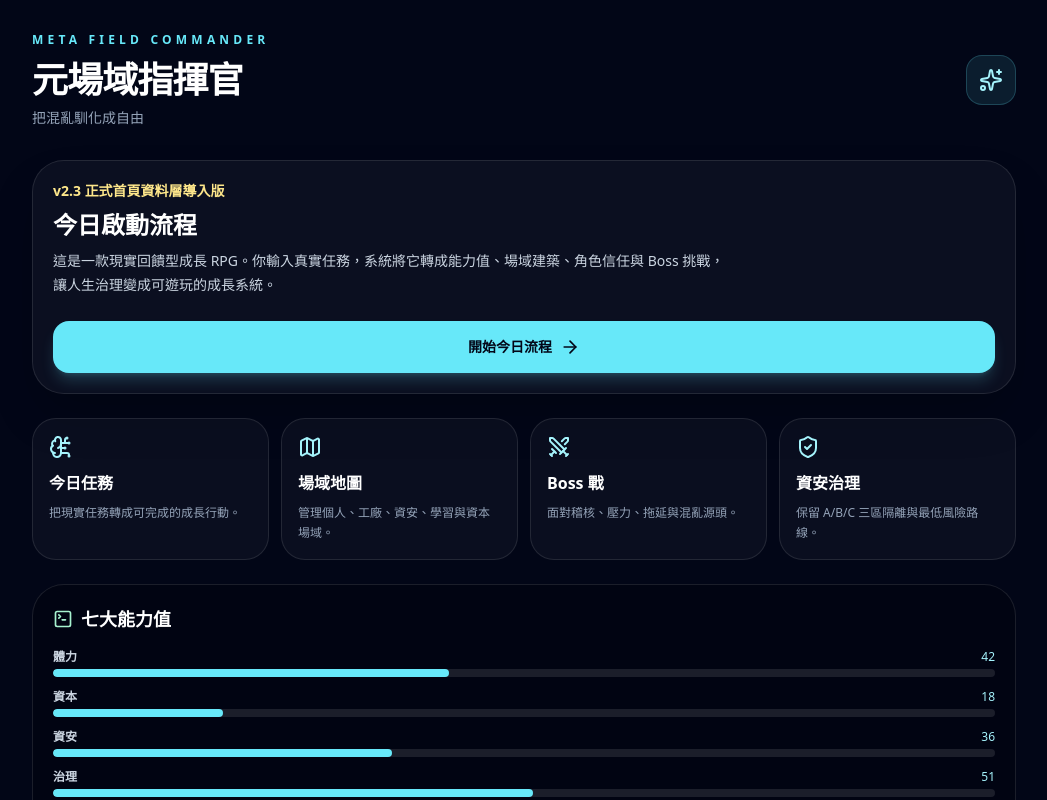
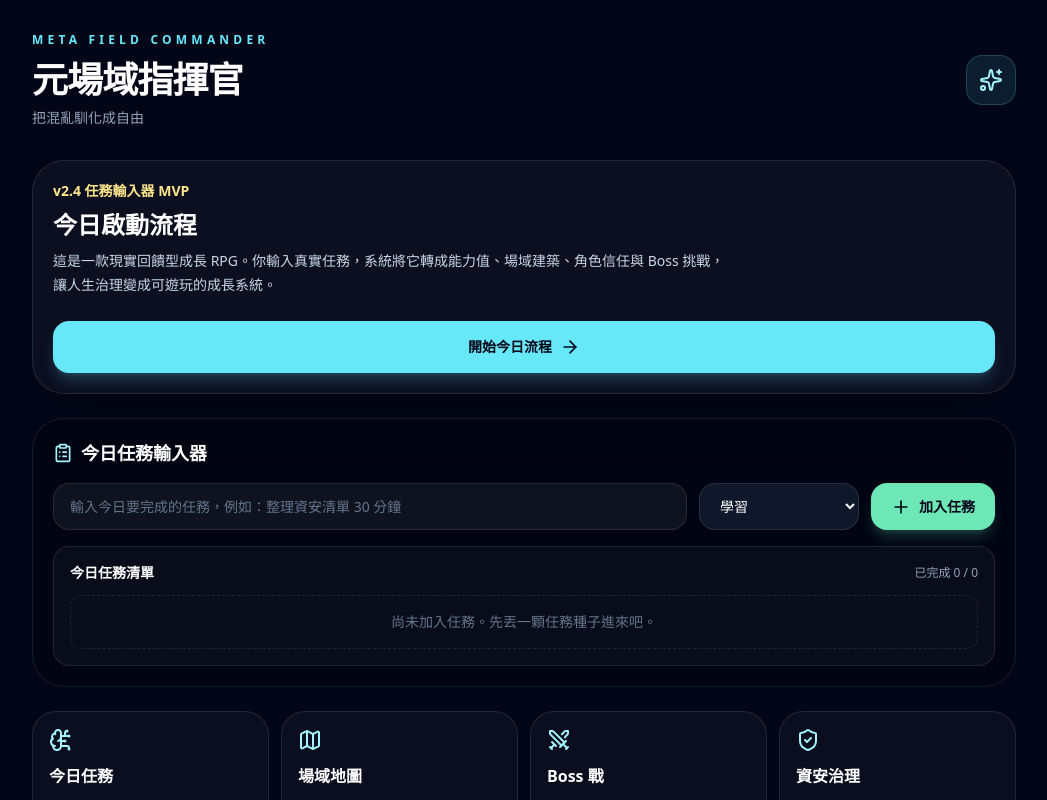
Before and after one commit to ken12121122-dotcom/meta-field-commander, a React (Vite) app: page / in a window 1280 px wide. Shown: the top 800 px of the page, without its empty margins (116-1163 px from the left). Built offline with nearby package versions, Linux system fonts and the light colour scheme.

Commit message:
feat: add task input MVP

```diff
--- a/src/App.jsx
+++ b/src/App.jsx
@@ -1,4 +1,4 @@
-import React from "react";
+import React, { useState } from "react";
 import {
   Sparkles,
   ShieldCheck,
@@ -7,6 +7,9 @@ import {
   BrainCircuit,
   TerminalSquare,
   ArrowRight,
+  Plus,
+  ClipboardList,
+  CheckCircle2,
 } from "lucide-react";
 import { homeMeta, homeModules, homeStats } from "./data/homeConfig";
 
@@ -17,7 +20,47 @@ const iconMap = {
   ShieldCheck,
 };
 
+const taskTypes = [
+  "學習",
+  "工作",
+  "資安",
+  "治理",
+  "健身",
+  "生活",
+  "創作",
+];
+
 function App() {
+  const [taskText, setTaskText] = useState("");
+  const [taskType, setTaskType] = useState("學習");
+  const [tasks, setTasks] = useState([]);
+
+  const addTask = () => {
+    const trimmed = taskText.trim();
+
+    if (!trimmed) return;
+
+    const nextTask = {
+      id: crypto.randomUUID(),
+      text: trimmed,
+      type: taskType,
+      done: false,
+    };
+
+    setTasks((prev) => [nextTask, ...prev]);
+    setTaskText("");
+  };
+
+  const toggleTask = (id) => {
+    setTasks((prev) =>
+      prev.map((task) =>
+        task.id === id ? { ...task, done: !task.done } : task
+      )
+    );
+  };
+
+  const completedCount = tasks.filter((task) => task.done).length;
+
   return (
     <main className="min-h-screen bg-slate-950 text-white">
       <section className="mx-auto flex min-h-screen max-w-5xl flex-col px-5 py-8">
@@ -42,7 +85,7 @@ function App() {
         <section className="grid gap-4 rounded-[2rem] border border-white/10 bg-white/[0.04] p-5 shadow-2xl">
           <div>
             <p className="text-sm font-bold text-amber-200">
-              {homeMeta.version} {homeMeta.label}
+              v2.4 任務輸入器 MVP
             </p>
             <h2 className="mt-2 text-2xl font-black">今日啟動流程</h2>
             <p className="mt-2 max-w-2xl text-sm leading-6 text-slate-300">
@@ -54,6 +97,91 @@ function App() {
             開始今日流程
             <ArrowRight className="h-5 w-5" />
           </button>
+        </section>
+
+        <section className="mt-6 rounded-[2rem] border border-cyan-200/10 bg-black/20 p-5">
+          <div className="mb-4 flex items-center gap-2">
+            <ClipboardList className="h-5 w-5 text-cyan-200" />
+            <h2 className="text-lg font-black">今日任務輸入器</h2>
+          </div>
+
+          <div className="grid gap-3 md:grid-cols-[1fr_160px_auto]">
+            <input
+              value={taskText}
+              onChange={(event) => setTaskText(event.target.value)}
+              onKeyDown={(event) => {
+                if (event.key === "Enter") addTask();
+              }}
+              placeholder="輸入今日要完成的任務，例如：整理資安清單 30 分鐘"
+              className="rounded-2xl border border-white/10 bg-white/[0.06] px-4 py-3 text-sm text-white outline-none placeholder:text-slate-500 focus:border-cyan-300/60"
+            />
+
+            <select
+              value={taskType}
+              onChange={(event) => setTaskType(event.target.value)}
+              className="rounded-2xl border border-white/10 bg-slate-900 px-4 py-3 text-sm text-white outline-none focus:border-cyan-300/60"
+            >
+              {taskTypes.map((type) => (
+                <option key={type} value={type}>
+                  {type}
+                </option>
+              ))}
+            </select>
+
+            <button
+              onClick={addTask}
+              className="flex items-center justify-center gap-2 rounded-2xl bg-emerald-300 px-5 py-3 text-sm font-black text-slate-950 shadow-lg shadow-emerald-300/20"
+            >
+              <Plus className="h-5 w-5" />
+              加入任務
+            </button>
+          </div>
+
+          <div className="mt-4 rounded-2xl border border-white/10 bg-white/[0.035] p-4">
+            <div className="mb-3 flex items-center justify-between">
+              <p className="text-sm font-black text-white">今日任務清單</p>
+              <p className="text-xs text-slate-400">
+                已完成 {completedCount} / {tasks.length}
+              </p>
+            </div>
+
+            {tasks.length === 0 ? (
+              <p className="rounded-xl border border-dashed border-white/10 p-4 text-center text-sm text-slate-500">
+                尚未加入任務。先丟一顆任務種子進來吧。
+              </p>
+            ) : (
+              <div className="space-y-2">
+                {tasks.map((task) => (
+                  <button
+                    key={task.id}
+                    onClick={() => toggleTask(task.id)}
+                    className="flex w-full items-center justify-between gap-3 rounded-2xl border border-white/10 bg-slate-900/70 p-3 text-left"
+                  >
+                    <div>
+                      <span className="mb-1 inline-flex rounded-full bg-cyan-300/10 px-2 py-1 text-[10px] font-black text-cyan-100">
+                        {task.type}
+                      </span>
+                      <p
+                        className={`text-sm font-bold ${
+                          task.done
+                            ? "text-slate-500 line-through"
+                            : "text-slate-100"
+                        }`}
+                      >
+                        {task.text}
+                      </p>
+                    </div>
+
+                    <CheckCircle2
+                      className={`h-5 w-5 shrink-0 ${
+                        task.done ? "text-emerald-300" : "text-slate-600"
+                      }`}
+                    />
+                  </button>
+                ))}
+              </div>
+            )}
+          </div>
         </section>
 
         <section className="mt-6 grid gap-3 sm:grid-cols-2 lg:grid-cols-4">
@@ -99,7 +227,7 @@ function App() {
         </section>
 
         <footer className="mt-auto pt-8 text-center text-xs text-slate-500">
-          {homeMeta.footer}
+          v2.4｜任務輸入器 MVP 已接入｜下一步：任務轉能力值
         </footer>
       </section>
     </main>
```
